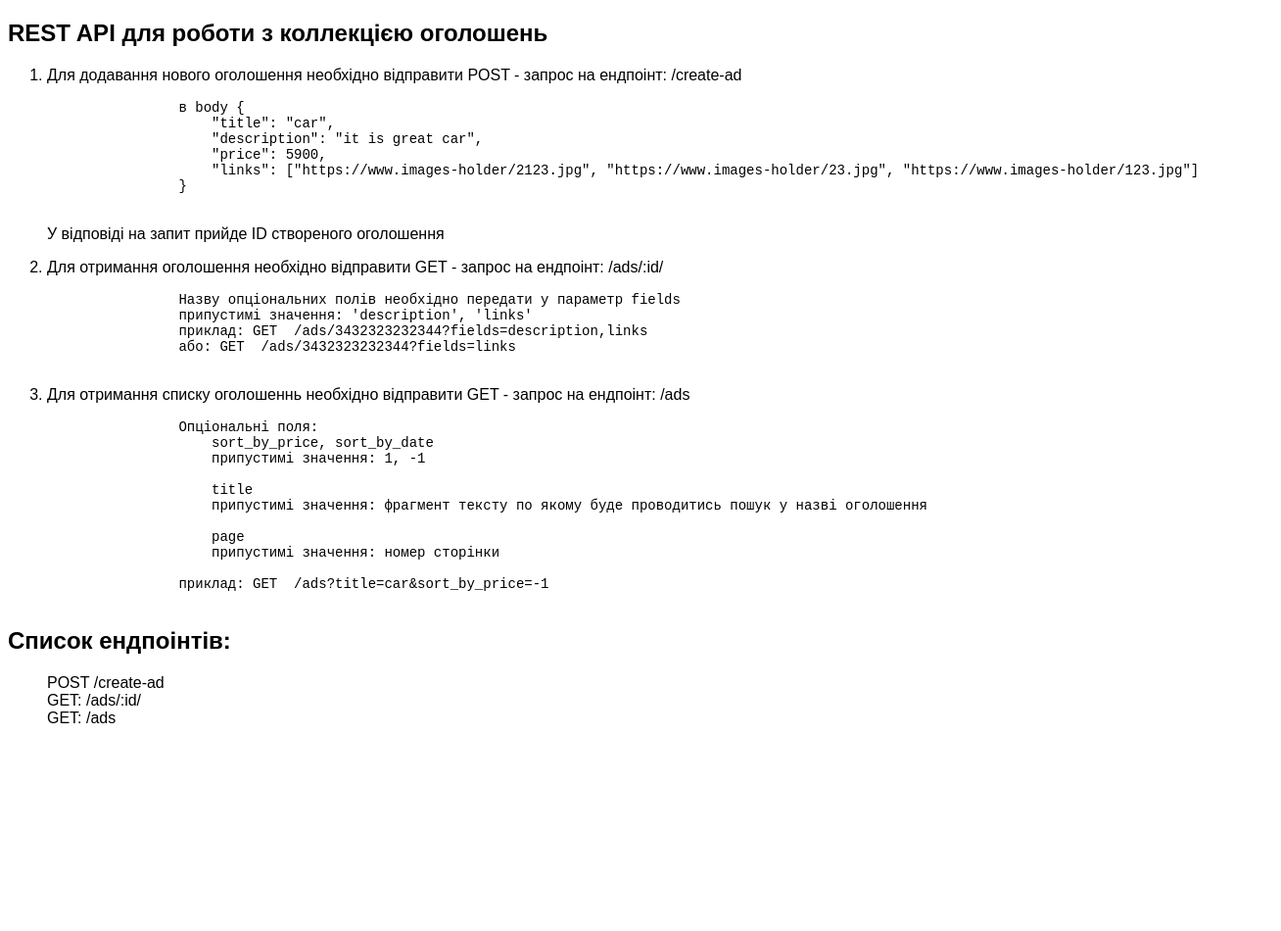
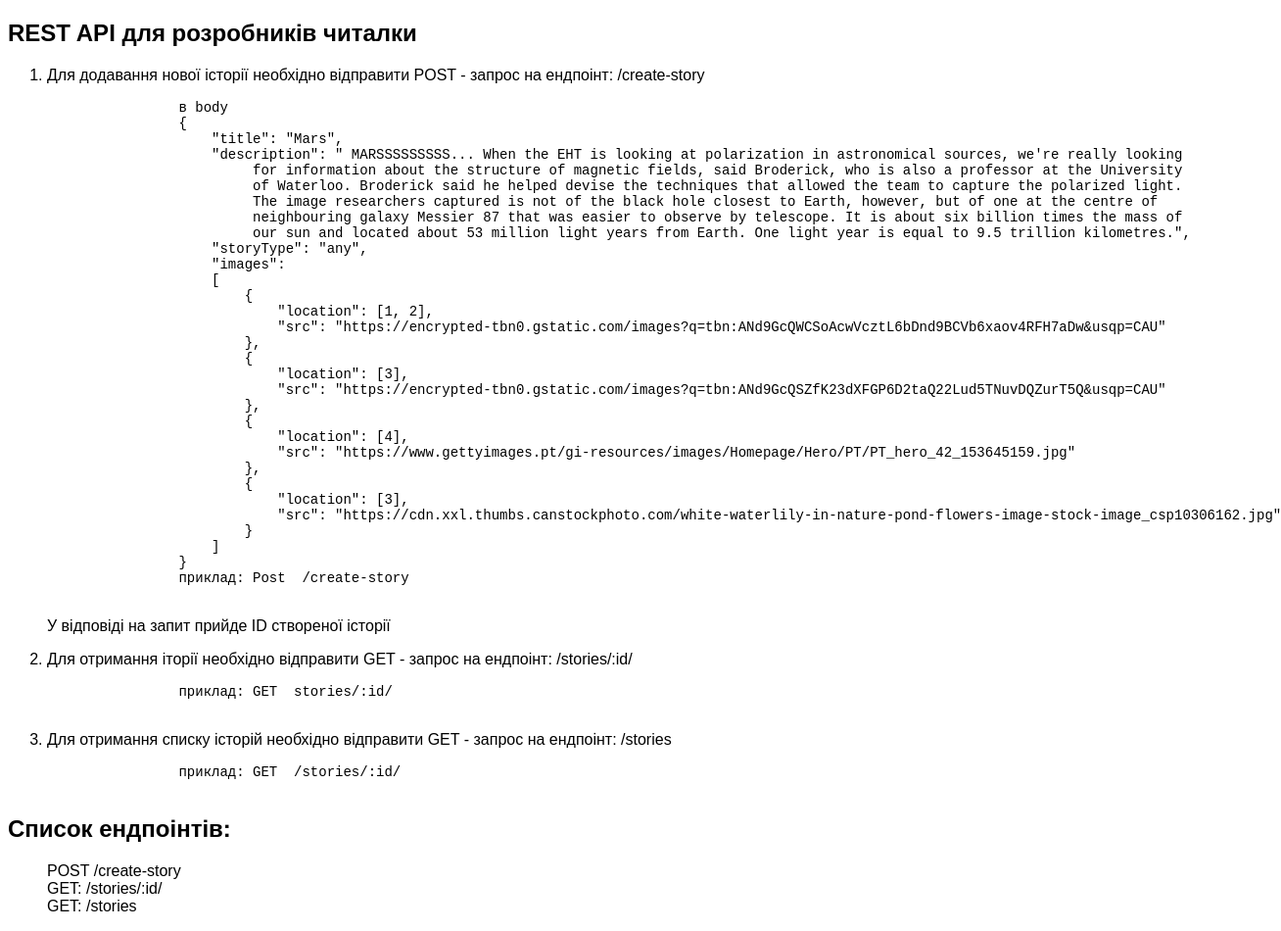
Before and after one commit to Lisnyk-M/reading-backend-story, a plain HTML site: page public/index.html in a window 1280 px wide. Shown: the whole page at 98% size, 1308 px wide, since content can reach past the window. Before the commit the page ends 800 px from the top, so only its background shows below. Drawn offline with Linux system fonts and the light colour scheme.

Commit message:
index.html updated

```diff
--- a/public/index.html
+++ b/public/index.html
@@ -25,51 +25,63 @@
 </head>
 
 <body>
-    <h2>REST API для роботи з коллекцією оголошень</h2>
+    <h2>REST API для розробників читалки</h2>
     <ul class="instructions">
         <li>
-            <p>Для додавання нового оголошення необхідно відправити POST - запрос на ендпоінт: /create-ad</p>
+            <p>Для додавання нової історії необхідно відправити POST - запрос на ендпоінт: /create-story</p>
             <pre class="text">
-                в body {
-                    "title": "car",
-                    "description": "it is great car",
-                    "price": 5900,
-                    "links": ["https://www.images-holder/2123.jpg", "https://www.images-holder/23.jpg", "https://www.images-holder/123.jpg"]
+                в body
+                {
+                    "title": "Mars",
+                    "description": " MARSSSSSSSSS... When the EHT is looking at polarization in astronomical sources, we're really looking
+                         for information about the structure of magnetic fields, said Broderick, who is also a professor at the University
+                         of Waterloo. Broderick said he helped devise the techniques that allowed the team to capture the polarized light.
+                         The image researchers captured is not of the black hole closest to Earth, however, but of one at the centre of
+                         neighbouring galaxy Messier 87 that was easier to observe by telescope. It is about six billion times the mass of
+                         our sun and located about 53 million light years from Earth. One light year is equal to 9.5 trillion kilometres.",
+                    "storyType": "any",
+                    "images":
+                    [
+                        {
+                            "location": [1, 2],
+                            "src": "https://encrypted-tbn0.gstatic.com/images?q=tbn:ANd9GcQWCSoAcwVcztL6bDnd9BCVb6xaov4RFH7aDw&usqp=CAU"
+                        },
+                        {
+                            "location": [3],
+                            "src": "https://encrypted-tbn0.gstatic.com/images?q=tbn:ANd9GcQSZfK23dXFGP6D2taQ22Lud5TNuvDQZurT5Q&usqp=CAU"
+                        },
+                        {
+                            "location": [4],
+                            "src": "https://www.gettyimages.pt/gi-resources/images/Homepage/Hero/PT/PT_hero_42_153645159.jpg"
+                        },
+                        {
+                            "location": [3],
+                            "src": "https://cdn.xxl.thumbs.canstockphoto.com/white-waterlily-in-nature-pond-flowers-image-stock-image_csp10306162.jpg"
+                        }
+                    ]
                 }
+                приклад: Post  /create-story
              </pre>
-            <p>У відповіді на запит прийде ID створеного оголошення </p>
+            <p>У відповіді на запит прийде ID створеної історії </p>
         </li>
         <li>
-            <p>Для отримання оголошення необхідно відправити GET - запрос на ендпоінт: /ads/:id/</p>
+            <p>Для отримання іторії необхідно відправити GET - запрос на ендпоінт: /stories/:id/</p>
             <pre class="text">
-                Назву опціональних полів необхідно передати у параметр fields
-                припустимі значення: 'description', 'links'
-                приклад: GET  /ads/3432323232344?fields=description,links
-                або: GET  /ads/3432323232344?fields=links
+                приклад: GET  stories/:id/
              </pre>
         </li>
         <li>
-            <p>Для отримання списку оголошеннь необхідно відправити GET - запрос на ендпоінт: /ads</p>
+            <p>Для отримання списку історій необхідно відправити GET - запрос на ендпоінт: /stories</p>
             <pre class="text">
-                Опціональні поля:
-                    sort_by_price, sort_by_date
-                    припустимі значення: 1, -1
-
-                    title
-                    припустимі значення: фрагмент тексту по якому буде проводитись пошук у назві оголошення
-
-                    page
-                    припустимі значення: номер сторінки
-
-                приклад: GET  /ads?title=car&sort_by_price=-1
+                приклад: GET  /stories/:id/
              </pre>
         </li>
     </ul>
     <h2>Список ендпоінтів:</h2>
     <ul class="list">
-        <li>POST /create-ad</li>
-        <li>GET: /ads/:id/</li>
-        <li>GET: /ads</li>
+        <li>POST /create-story</li>
+        <li>GET: /stories/:id/</li>
+        <li>GET: /stories</li>
     </ul>
 </body>
 
--- a/src/storys/story.controller.js
+++ b/src/storys/story.controller.js
@@ -56,7 +56,7 @@ class StoryController {
             const story = await storyModel.findById(ObjectId(req.params.id));
 
             if (!story) {
-                return res.status(404).send({ message: 'story not found. :)' });
+                return res.status(404).send({ message: 'story not found.' });
             }
 
             const { title, description, storyType, images } = story;
```
